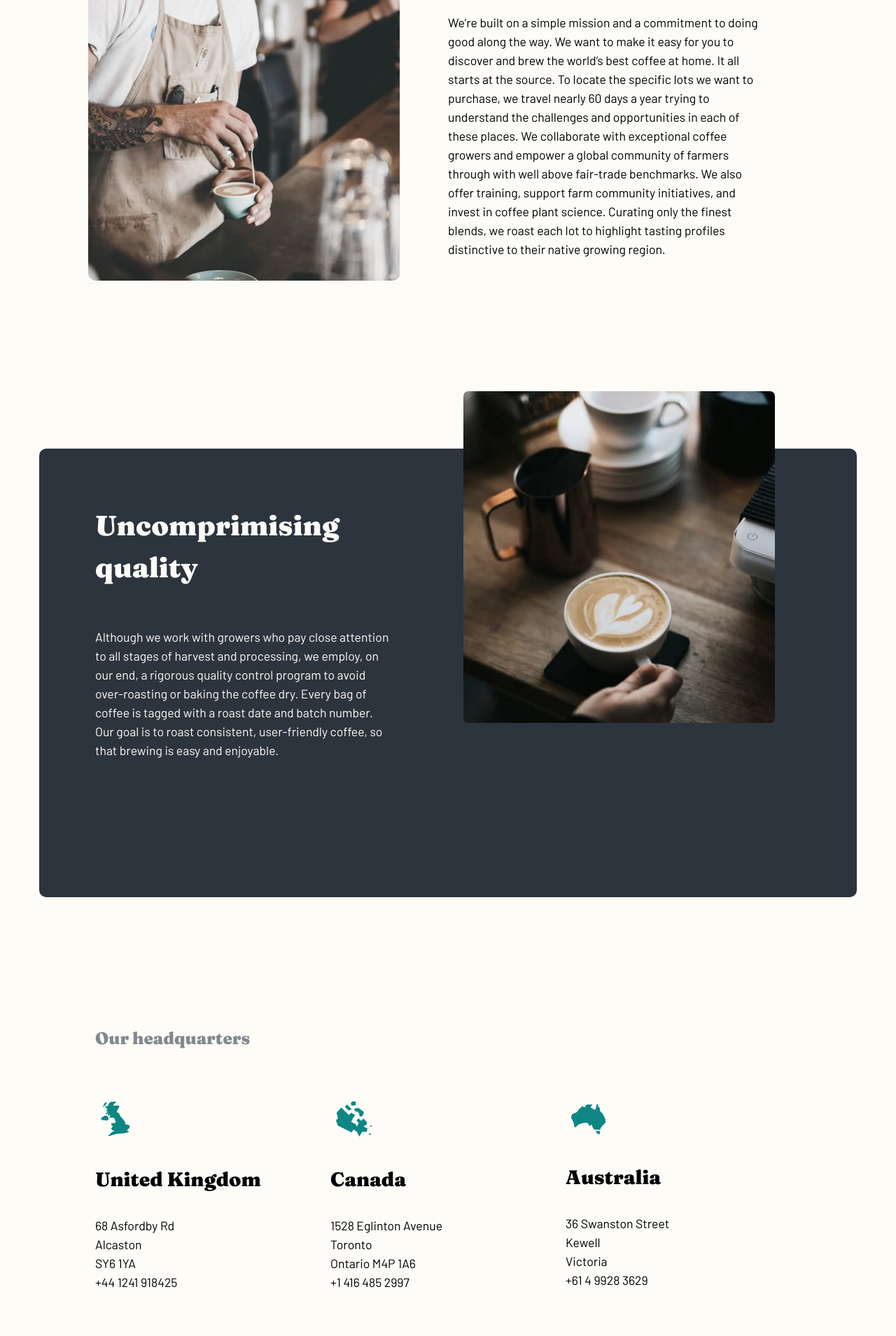
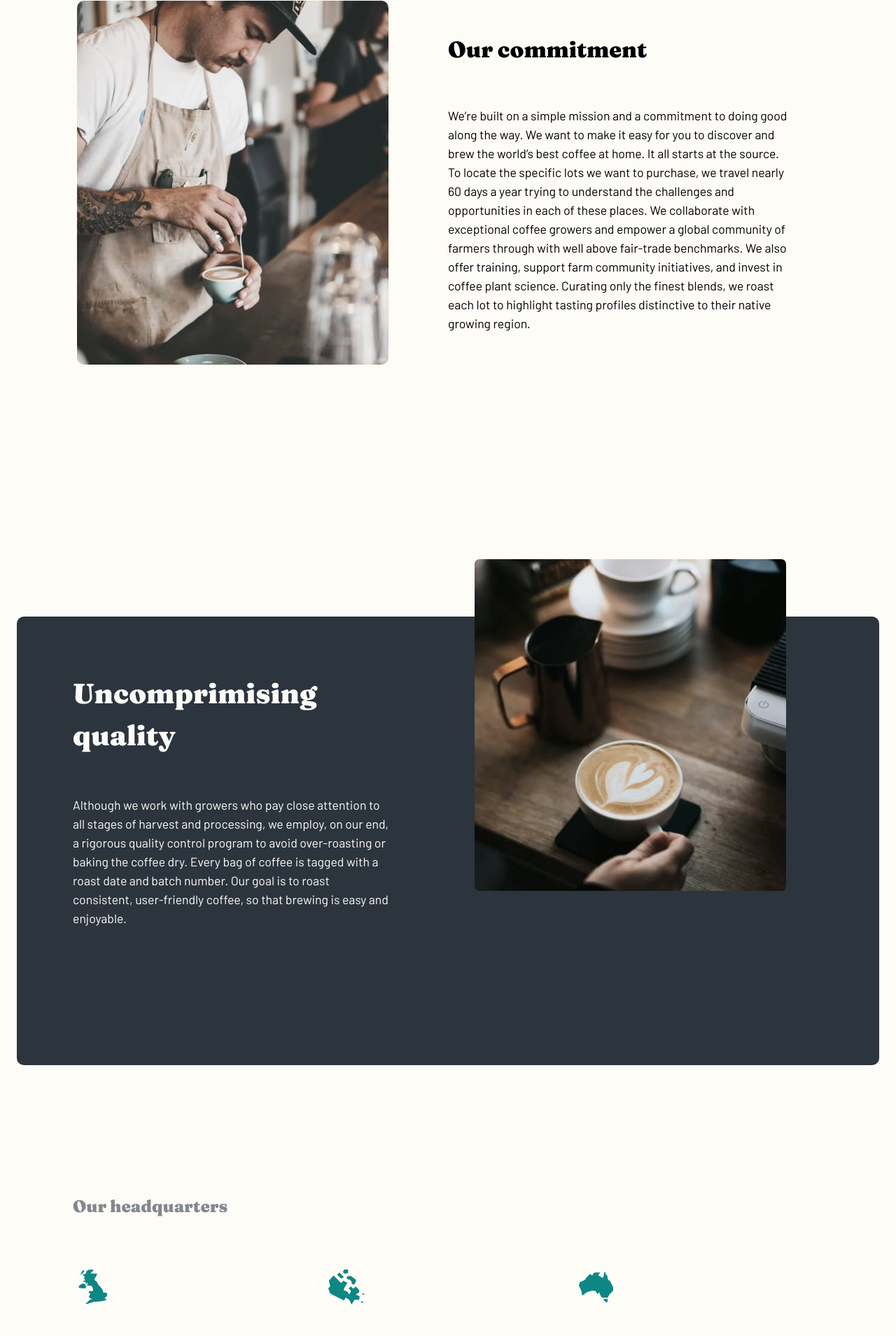
Before and after one commit to kebin20/coffee-roasters-website, a React (Vite) app: page /aboutus in a window 1280 px wide. Shown: the part 880-2789 px from the top of the page at 70% size. Built offline with nearby package versions, Linux system fonts and the light colour scheme; no server answers; the HTML template or start-up script is replaced by a standard one.

Commit message:
style: further adjusted CSS

```diff
--- a/src/Pages/AboutUs.module.css
+++ b/src/Pages/AboutUs.module.css
@@ -28,9 +28,14 @@
 
 .ourCommitmentContainer {
   display: grid;
-  margin-top: 6.5em;
   gap: 2em;
   text-align: center;
+}
+
+.ourCommitmentContent {
+  display: flex;
+  flex-direction: column;
+  gap: 1em;
 }
 
 .ourCommitmentTitle {
@@ -48,10 +53,16 @@
   text-align: center;
   gap: 2em;
   padding: 7.25em 1.5em 3.25em 1.5em;
-  margin-top: 9.5em;
+  margin-top: 4.5em;
   background-color: var(--darkBlue);
   color: var(--lightCream);
   border-radius: var(--border-px);
+}
+
+.qualityContentWrapper {
+  display: flex;
+  flex-direction: column;
+  gap: 1em;
 }
 
 .qualityTitle {
@@ -74,7 +85,6 @@
 .hqContainer {
   display: grid;
   gap: 2em;
-  margin-top: 7.5em;
   margin-bottom: 6em;
   text-align: center;
   justify-items: center;
--- a/src/UI/MainButton.module.css
+++ b/src/UI/MainButton.module.css
@@ -8,7 +8,7 @@
   border-radius: 6px;
   border: none;
   font-size: 1.125rem;
-  line-height: 25px;
+  line-height: 1.6rem;
   cursor: pointer;
 }
 
--- a/src/UI/Wrapper.module.css
+++ b/src/UI/Wrapper.module.css
@@ -1,22 +1,21 @@
 .wrapper {
   display: flex;
   flex-direction: column;
-  margin-left: 1.5em;
-  margin-right: 1.5em;
+  margin-inline: 1.5em;
+  gap: 7.5em;
 }
 
 /* Tablet portrait and larger */
 @media only screen and (min-width: 600px) {
+  /* .wrapper {
+    margin-bottom: 5.25em;
+  } */
 }
 /* Tablet landscape and larger */
 @media only screen and (min-width: 900px) {
 }
 /* Desktop and larger */
 @media only screen and (min-width: 1200px) {
-  .wrapper {
-    margin-left: 3.5em;
-    margin-right: 3.5em;
-  }
 }
 /* Big desktop (4k) */
 @media only screen and (min-width: 2500px) {
```
